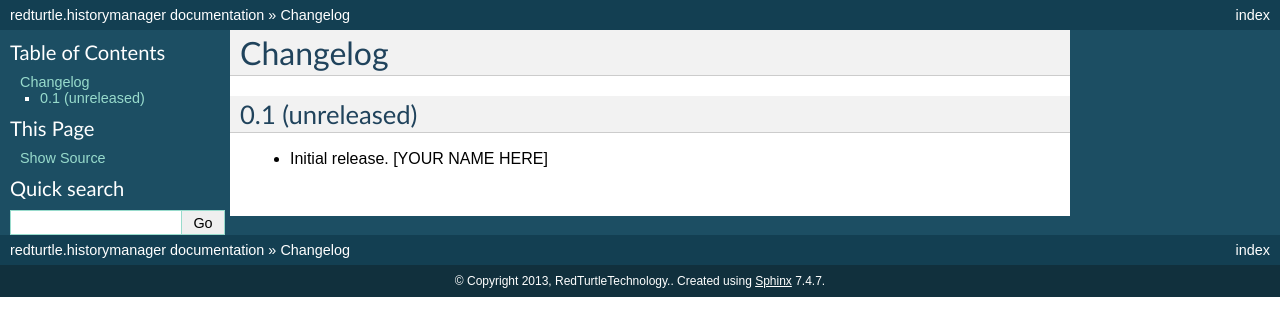
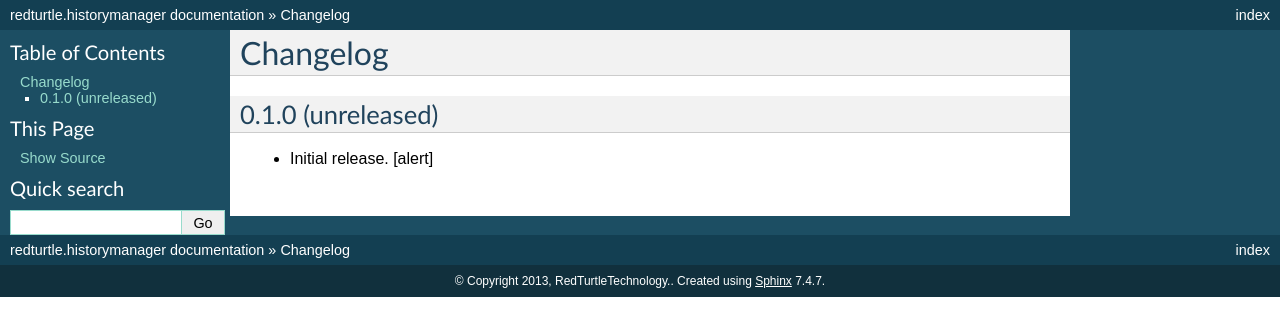
Before and after one commit to RedTurtle/redturtle.historymanager, a Sphinx documentation site: the page built from docs/CHANGELOG.rst, in a window 1280 px wide. Shown: the top 336 px of the page. Built offline with Sphinx 7.4.7, drawn with Linux system fonts in a browser that asks for light colours.

```diff
--- a/docs/CHANGELOG.rst
+++ b/docs/CHANGELOG.rst
@@ -2,8 +2,8 @@
 =========
 
 
-0.1 (unreleased)
-----------------
+0.1.0 (unreleased)
+------------------
 
 - Initial release.
-  [YOUR NAME HERE]
+  [alert]
```
Also changed, not shown: 1 other file.
